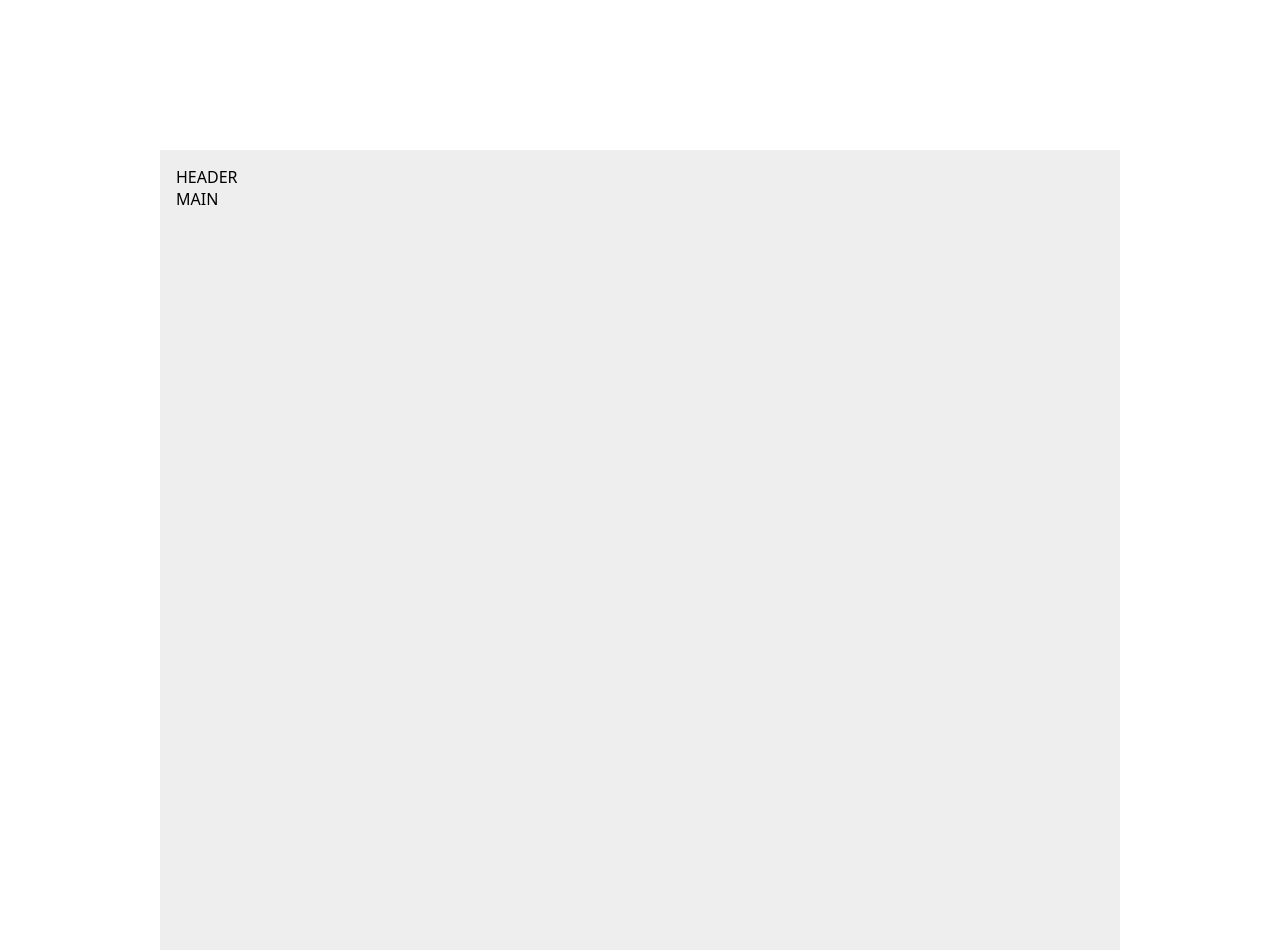
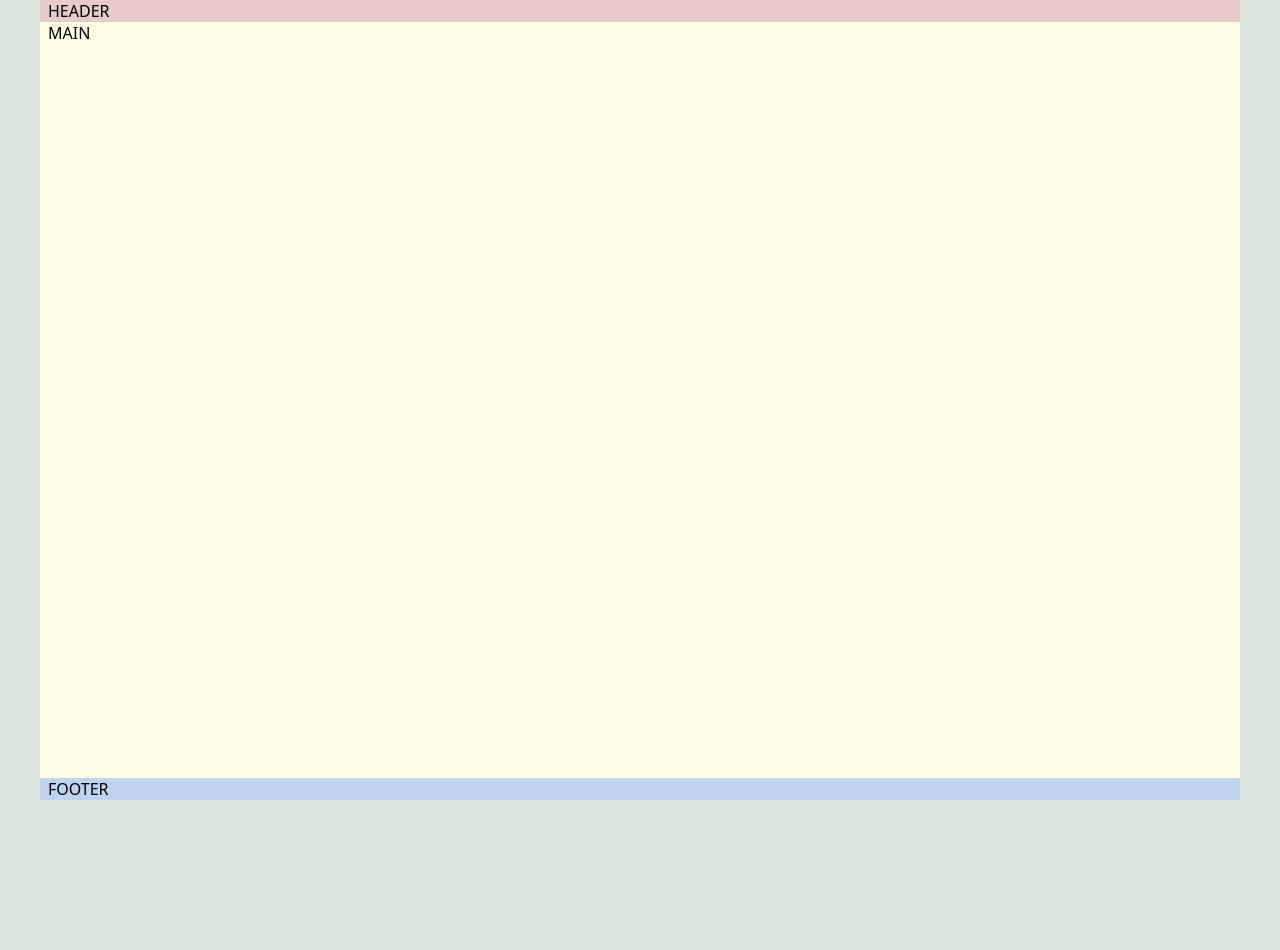
Before and after one commit to tdolpz/todo_list, a plain HTML site: page index.html in a window 1280 px wide. After the commit the page ends 800 px from the top, so only its background shows below. Drawn offline with Linux system fonts and the light colour scheme.

Commit message:
modify basic setup

```diff
--- a/css/global.css
+++ b/css/global.css
@@ -18,17 +18,31 @@
 /*** general styles ***/
 body {
   font-family: var(--base-font);
+  background: #d0dcd0c0;
 }
 
+/* layout */
 .page-wrap {
-  background: var(--lightgrey);
   width: 100%;
-  max-width: 960px;
-  padding: 1rem;
+  max-width: 1200px;
   margin: 0 auto;
   min-height: 100vh;
-  @media screen and (min-width: 768px) {
-    margin-top: 150px;
-    min-height: 800px;
-  }
+  display: flex;
+  flex-direction: column;
 }
+
+.container {
+  padding-left: 0.5rem;
+  padding-right: 0.5rem;
+}
+
+header {
+  background: #e7caca;
+}
+main {
+  flex: 1;
+  background: #feffe4;
+}
+footer {
+  background: #bfd5ef;
+}
--- a/index.html
+++ b/index.html
@@ -8,9 +8,15 @@
   </head>
   <body>
     <div class="page-wrap">
-      <header>HEADER</header>
-      <main>MAIN</main>
-      <footer></footer>
+      <header>
+        <div class="container">HEADER</div>
+      </header>
+      <main>
+        <div class="container">MAIN</div>
+      </main>
+      <footer>
+        <div class="container">FOOTER</div>
+      </footer>
     </div>
 
     <script src="main.js"></script>
```
